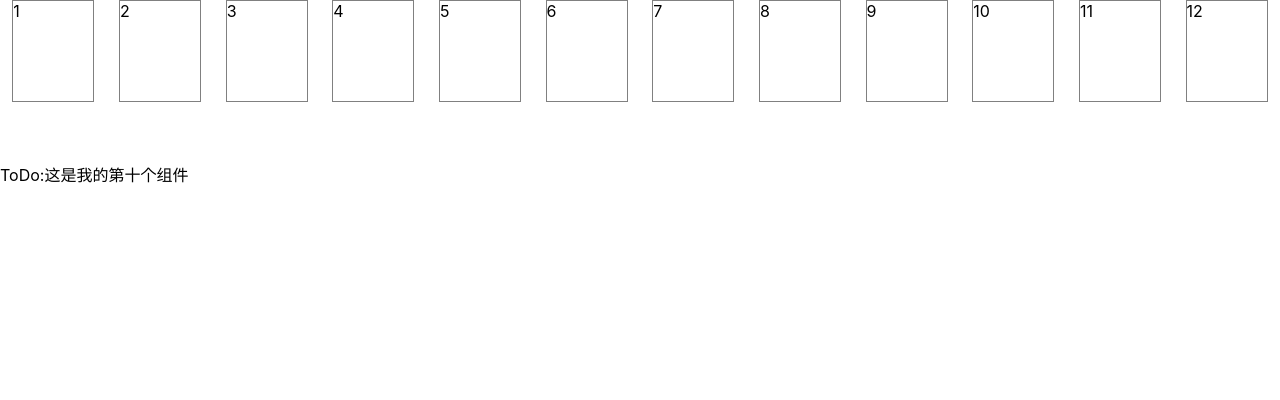
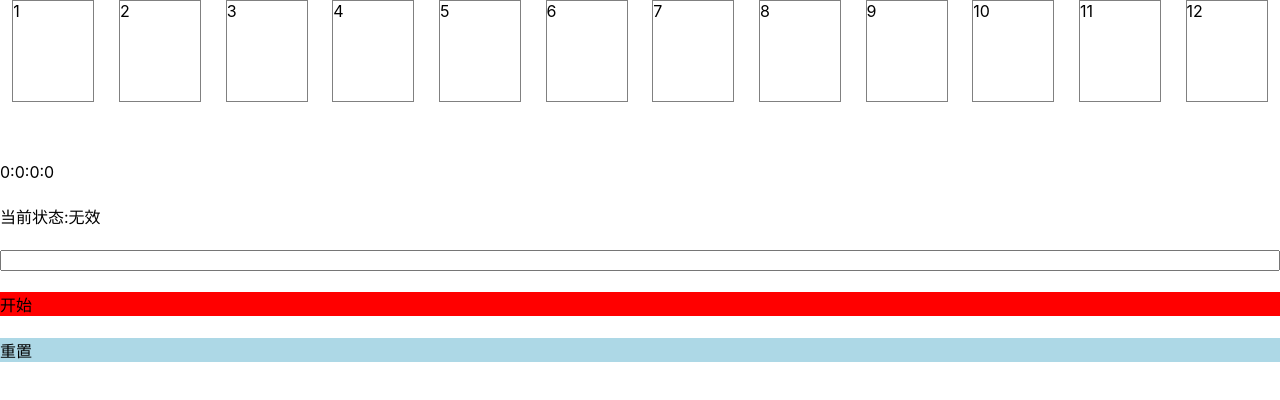
Before and after one commit to sherotree/react-practice, a React (Create React App) app in the folder demo06/: page / in a window 1280 px wide. Both pictures are taken after a click on the element "10". Shown: the top 400 px of the page. Built offline with nearby package versions, Linux system fonts and the light colour scheme.

Commit message:
component10

```diff
--- a/demo06/src/App.js
+++ b/demo06/src/App.js
@@ -9,6 +9,7 @@ import { Step6 } from './components/Step6'
 import { Step7 } from './components/Step7'
 import { Step8 } from './components/Step8'
 import { Step9 } from './components/Step9'
+import { Step10 } from './components/Step10'
 
 function App() {
   const list = [1, 2, 3, 4, 5, 6, 7, 8, 9, 10, 11, 12]
@@ -50,7 +51,7 @@ function App() {
       {selectedIndex === 7 && <Step7 />}
       {selectedIndex === 8 && <Step8 />}
       {selectedIndex === 9 && <Step9 />}
-      {selectedIndex === 10 && <div>ToDo:这是我的第十个组件</div>}
+      {selectedIndex === 10 && <Step10 />}
       {selectedIndex === 11 && <div>ToDo:这是我的第十一个组件</div>}
       {selectedIndex === 12 && <div>ToDo:这是我的第十二组件</div>}
     </div>
--- a/demo06/src/components/Step10.js
+++ b/demo06/src/components/Step10.js
@@ -0,0 +1,76 @@
+import React, { useState } from 'react'
+
+export function Step10() {
+  const [status, setStatus] = useState('无效')
+
+  const [seconds, setSeconds] = useState('')
+  const [time, setTime] = useState(0)
+
+  function onSecondsChange(e) {
+    setSeconds(e.target.value)
+    setTime(e.target.value * 1000)
+
+    if (Number(e.target.value) > 0) {
+      setStatus('准备')
+    } else {
+      setStatus('无效')
+    }
+  }
+
+  function handleStart() {
+    setStatus('开始')
+  }
+
+  function handleStop() {
+    setStatus('暂停')
+  }
+
+  function handleReset() {
+    setStatus('无效')
+    setSeconds('')
+    setTime(0)
+  }
+
+  function formatTime(time) {
+    const hour = parseInt(time / (1000 * 60 * 60))
+    const minute = parseInt((time - hour * 1000 * 60 * 60) / (1000 * 60))
+    const second = parseInt(time / 1000) % 60
+    const milliSecond = parseInt(time % 1000)
+    return `${hour}:${minute}:${second}:${milliSecond}`
+  }
+
+  return (
+    <div
+      style={{
+        display: 'flex',
+        flexDirection: 'column',
+        height: '200px',
+        weight: '200px',
+        justifyContent: 'space-between',
+      }}
+    >
+      <div>{formatTime(time)}</div>
+      <div>{`当前状态:${status}`}</div>
+
+      {(status === '无效' || status === '准备') && (
+        <input onChange={onSecondsChange} type="number" value={seconds} />
+      )}
+
+      {(status !== '准备' || status !== '无效') && (
+        <div style={{ background: 'red' }} onClick={handleStart}>
+          开始
+        </div>
+      )}
+
+      {status === '开始' && (
+        <div style={{ background: 'pink' }} onClick={handleStop}>
+          暂停
+        </div>
+      )}
+
+      <div style={{ background: 'lightblue' }} onClick={handleReset}>
+        重置
+      </div>
+    </div>
+  )
+}
```
